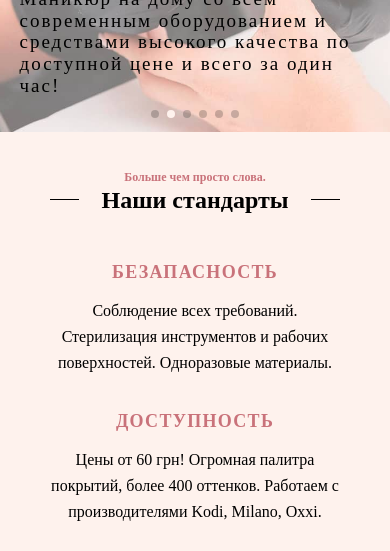
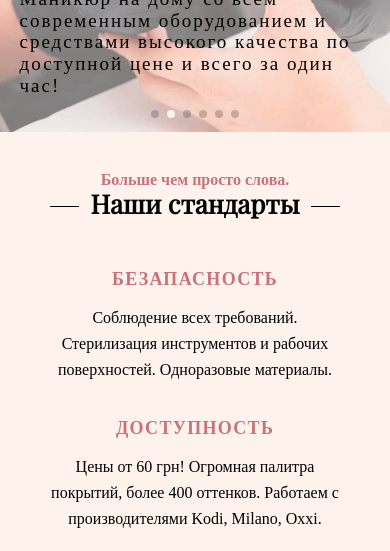
Before and after one commit to AndreyVinny/Kira, a plain HTML site: page index.html in a window 390 px wide. Shown: the part 293-844 px from the top of the page. Drawn offline with nearby package versions, Linux system fonts and the light colour scheme.

Commit message:
Update 2021-12-15T13:03:54.646Z

```diff
--- a/css/style.css
+++ b/css/style.css
@@ -341,6 +341,18 @@ template {
   display: none;
 }
 
+@font-face {
+  font-family: "Comfortaa";
+  src: url(../fonts/Comfortaa-Regular.woff) format("woff");
+  font-weight: 400;
+  font-size: normal;
+}
+@font-face {
+  font-family: "Playfair Display";
+  src: url(../fonts/PlayfairDisplay-Regular.woff) format("woff");
+  font-weight: 400;
+  font-size: normal;
+}
 :root {
   --color_bg: #fef2ed;
   --color_bg_second: #ffffff;
@@ -511,7 +523,7 @@ main {
   }
 
   h3 {
-    font-size: 24px;
+    font-size: 26px;
   }
   h3::after {
     bottom: 12px;
@@ -521,7 +533,7 @@ main {
   }
 
   h4 {
-    font-size: 12px;
+    font-size: 16px;
   }
 
   section {
@@ -1068,7 +1080,7 @@ table td:last-child {
     color: var(--color_text_spec);
   }
   table td:last-child {
-    font-size: 11px;
+    font-size: 12px;
     min-width: 75px;
   }
 }
--- a/index.html
+++ b/index.html
@@ -5,10 +5,10 @@
     <meta http-equiv="X-UA-Compatible" content="IE=edge">
     <meta name="viewport" content="width=device-width, initial-scale=1.0">
     <title>Kira salon</title>
-    <link rel="preconnect" href="https://fonts.googleapis.com">
+    <!-- <link rel="preconnect" href="https://fonts.googleapis.com">
     <link rel="preconnect" href="https://fonts.gstatic.com" crossorigin>
     <link href="https://fonts.googleapis.com/css2?family=Comfortaa&display=swap" rel="stylesheet">
-    <link href="https://fonts.googleapis.com/css2?family=Playfair+Display&display=swap" rel="stylesheet">
+    <link href="https://fonts.googleapis.com/css2?family=Playfair+Display&display=swap" rel="stylesheet"> -->
     <link rel="stylesheet" href="https://unpkg.com/swiper@7/swiper-bundle.min.css"/>
     <link rel="stylesheet" href="./css/style.css">
     <link rel="shortcut icon" href="./img/icon/logo.png" type="image/png">
```
Also changed, not shown: fonts/Comfortaa-Regular.woff (added), fonts/PlayfairDisplay-Regular.woff (added).
